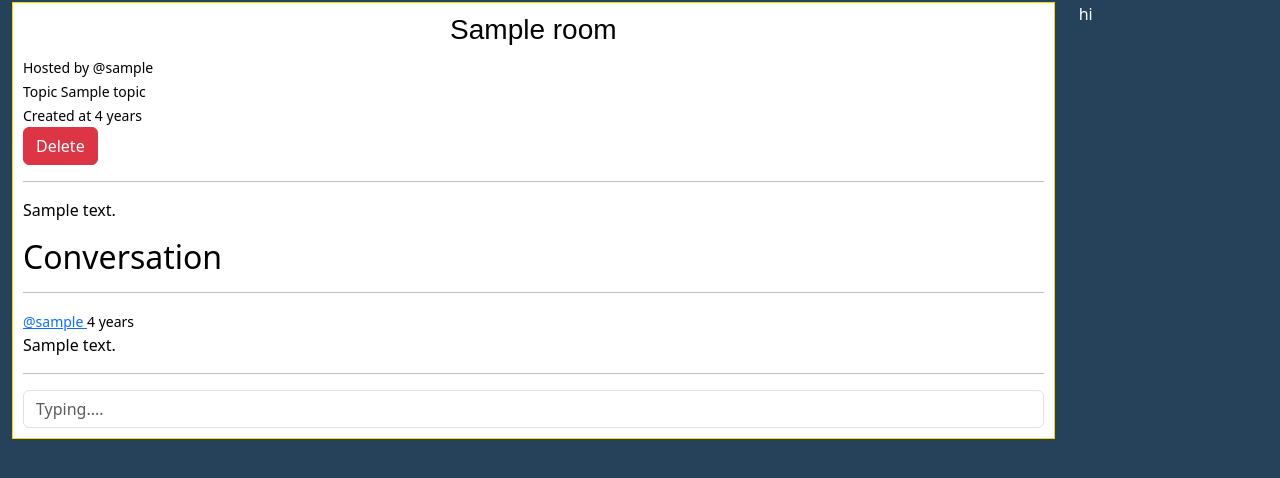
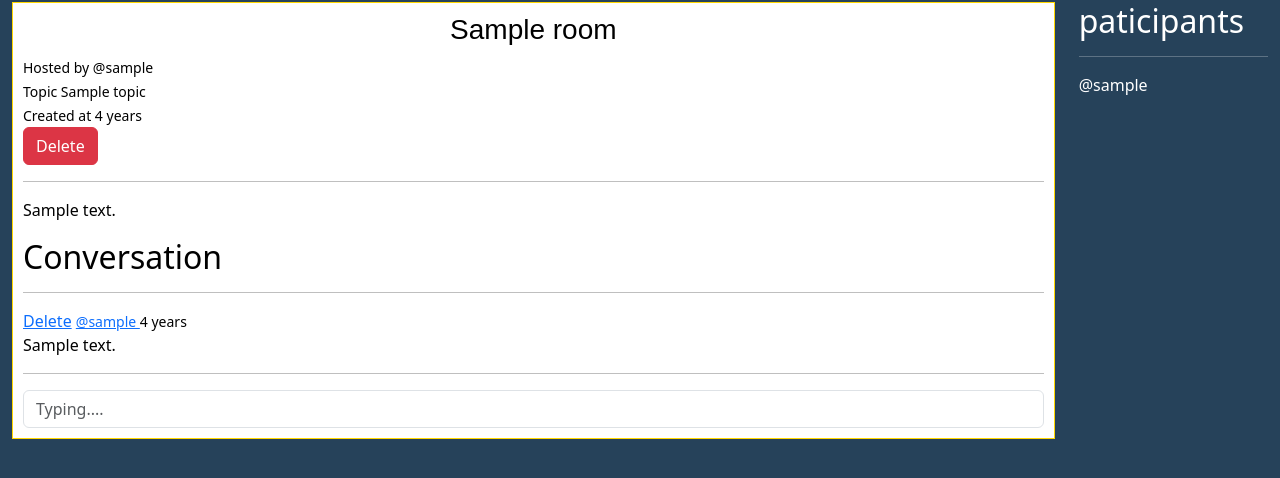
Before and after one commit to jiggyboy1/chat_app, a Django app: page /room/1/ in a window 1280 px wide. Shown: the part 70-548 px from the top of the page. Run offline with Django 5.2, Linux system fonts and the light colour scheme; tables that the repository leaves empty hold one stand-in row (values such as "Sample post").

Commit message:
initial commit

```diff
--- a/main/models.py
+++ b/main/models.py
@@ -13,7 +13,7 @@
     name = models.CharField(max_length=100,)
     host = models.ForeignKey(User,on_delete=models.CASCADE)
     topic = models.ForeignKey(Topic,on_delete=models.CASCADE)
-    # participant=
+    participant= models.ManyToManyField(User,related_name='paticipants',blank=True                                                                                                                                                                                                                                                                                                                                                                                                                                                                                                                                          )
     description = models.TextField(max_length=600,null=True,blank=True)
     created = models.DateTimeField(auto_now_add=True)
     update = models.DateTimeField(auto_now=True)
--- a/main/urls.py
+++ b/main/urls.py
@@ -7,6 +7,7 @@
     path('room/<str:pk>/',views.room,name="room"),
     path('create-room',views.create_room,name="create"),
     path('delete/<str:pk>/',views.delete_room,name="delete"),
+    path('delete-message/<str:pk>/',views.delete_message,name="delete_message"),
     path('update/<str:pk>/',views.update,name="update"),
     path('topic/<str:foo>/',views.topic,name="topic"),
     path('login/',views.login_user,name="login"),
--- a/main/views.py
+++ b/main/views.py
@@ -16,14 +16,16 @@
 def room(request,pk):
     rooms = Room.objects.get(id=pk)
     message = rooms.message_set.all().order_by('-created')
+    paticipants = rooms.participant.all()
     if request.method == 'POST':
         message1 = Message.objects.create(
             host = request.user,
             body = request.POST.get('message'),
             room = rooms,
         )
+        rooms.participant.add(request.user)
         return redirect('room',pk=rooms.id)
-    context = {'rooms': rooms, 'message':message}
+    context = {'rooms': rooms, 'message':message,'paticipants':paticipants}
     return render(request,'room_page.html',context)
 
 @login_required(login_url='login')
@@ -92,6 +94,14 @@
     context = {'form':form}
     return render(request,'sign_up.html',context)
 
+def delete_message(request,pk):
+    message = Message.objects.get(id=pk)
+    if request.method == 'POST':
+        message.delete()
+        return redirect('home')
+    return render(request,'delete_room.html',{'obj':message})
+
+
 
 def logout_user(request):
     logout(request)
--- a/templates/delete_room.html
+++ b/templates/delete_room.html
@@ -6,7 +6,7 @@
 <div class="delete_room">
     <form action="" method="post">
         {% csrf_token %}
-        <p>You sure you want to delete this room "{{obj.name}}"</p>
+        <p>You sure you want to delete "{{obj}}"</p>
 
         <a href="{{request.META.HTTP_REFERER}}" class="btn btn-primary">Go Back</a>
         <input type="submit" value="confirm" class="btn btn-danger">
--- a/templates/room_page.html
+++ b/templates/room_page.html
@@ -21,6 +21,7 @@
                     {% for message in message %}
 
                     <div class="review ">
+                        <a href="{% url 'delete_message' message.id %}">Delete</a>
                         <small><a href="#">@{{message.host}} </a>{{message.created|timesince}}</small>
 
 
@@ -41,7 +42,16 @@
         </div>
 
         <div class="col-2">
-            hi
+            <div class="paticipant">
+                <h2>paticipants</h2>
+                <hr>
+                {% for user in paticipants %}
+
+                <div>
+                    <p>@{{user.username}}</p>
+                </div>
+                {% endfor %}
+            </div>
         </div>
     </div>
 
```
Also changed, not shown: main/migrations/0005_room_participant.py (added).
